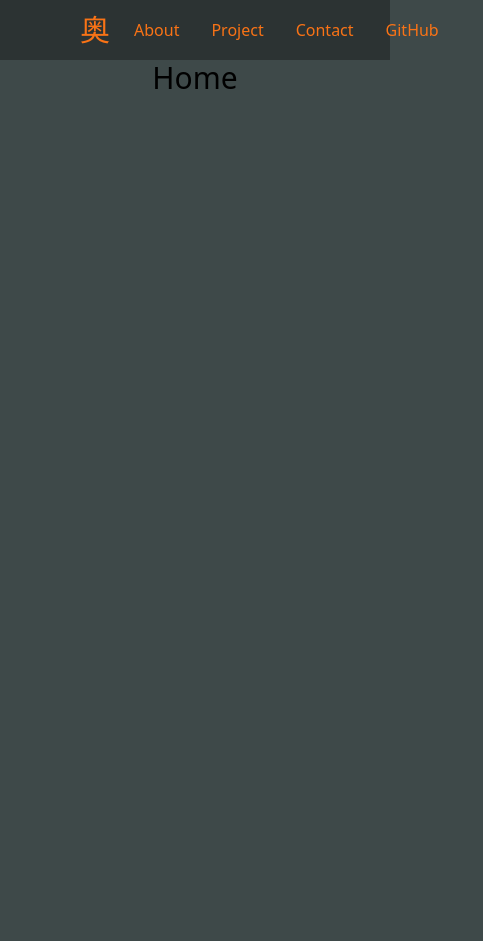
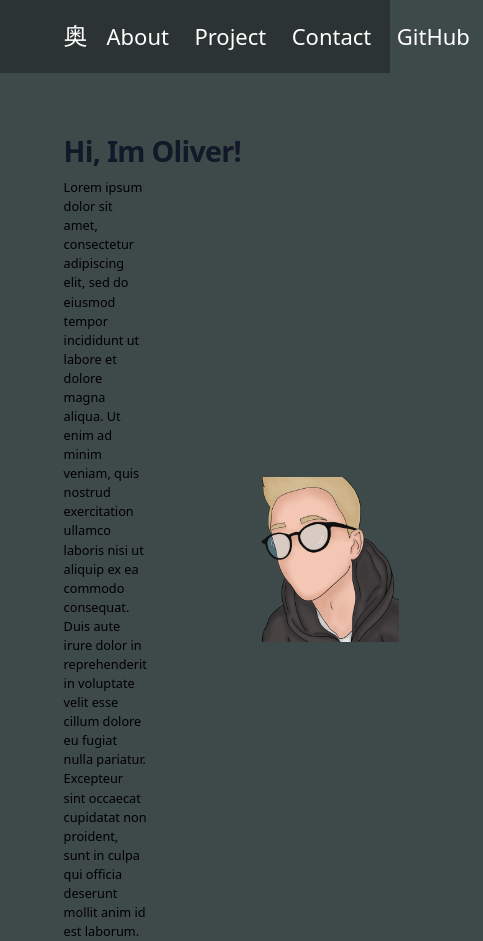
Before and after one commit to Olipolite/portfolioreact, a React (Create React App) app: page / in a window 390 px wide. Shown: the whole page, 483 px wide, since content can reach past the window. Before the commit the page ends 844 px from the top, so only its background shows below. Built offline with nearby package versions, Linux system fonts and the light colour scheme.

Commit message:
Working on responsivness, h1 now responsive, did more css styling

```diff
--- a/src/components/Home.jsx
+++ b/src/components/Home.jsx
@@ -1,9 +1,23 @@
 import React from 'react';
+import Oliver from '../nocactus.png';
 
 function Home() {
   return (
     <div>
-      <h1 className="flex justify-center text-3xl">Home</h1>
+      <h1 className="flex justify-start mx-20 mt-20 mb-4 text-4xl font-extrabold leading-none tracking-tight text-gray-900 md:text-5xl lg:text-6xl dark:text-white">Hi, Im Oliver!</h1>
+      <div className="flex items-center">
+        <p className="text-left mx-20 ">
+          Lorem ipsum dolor sit amet, consectetur adipiscing elit,
+          sed do eiusmod tempor incididunt ut labore et dolore magna aliqua.
+          Ut enim ad minim veniam,
+          quis nostrud exercitation ullamco laboris nisi ut aliquip ex ea commodo consequat.
+          Duis aute irure dolor in reprehenderit in voluptate
+          velit esse cillum dolore eu fugiat nulla pariatur.
+          Excepteur sint occaecat cupidatat non proident,
+          sunt in culpa qui officia deserunt mollit anim id est laborum.
+        </p>
+        <img src={Oliver} className="w-60 h-52 mr-40" alt="Pic of me" />
+      </div>
     </div>
   );
 }
--- a/src/components/Navbar.jsx
+++ b/src/components/Navbar.jsx
@@ -3,9 +3,9 @@ import { Link } from 'react-router-dom';
 
 function Navbar() {
   return (
-    <div className="bg-black text-orange-500 flex justify-between items-center gap-2 px-20">
-      <Link to="/" className="text-3xl py-3">奥</Link>
-      <ul className="flex p-0 m-0 list-none">
+    <div className="bg-black text-white flex justify-between items-center gap-2 px-20">
+      <Link to="/" className="text-3xl py-7">奥</Link>
+      <ul className="flex p-0 m-0 list-none text-[22px]">
         <li className="px-4">
           <Link to="/about" className="hover:bg-orange-200">About</Link>
         </li>
--- a/src/index.css
+++ b/src/index.css
@@ -10,3 +10,12 @@ body {
   margin: 0;
   background-color: #3e4949;
 }
+
+html {
+  font-size: calc(60% + 0.8vmin);
+}
+
+main {
+  max-width: 40rem;
+  margin: 0 auto;
+}
```
Also changed, not shown: src/nocactus.png (added).
